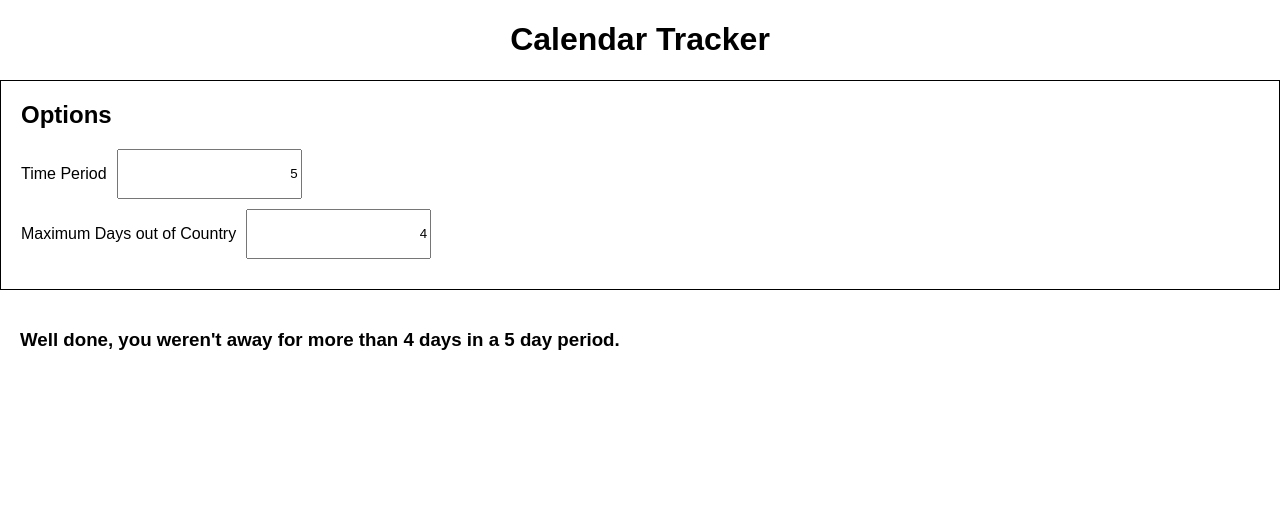
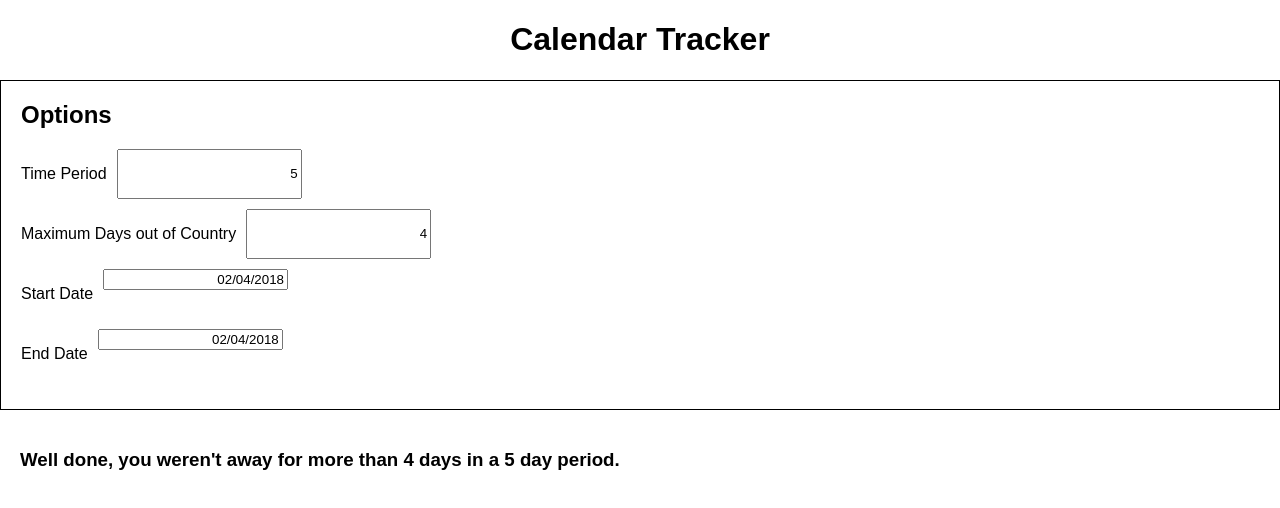
Before and after one commit to matt2112/calendar-tracker-web, a React (Create React App) app: page / in a window 1280 px wide. Shown: the top 508 px of the page. Built offline with nearby package versions, Linux system fonts and the light colour scheme.

Commit message:
add start and end date options

```diff
--- a/package.json
+++ b/package.json
@@ -3,7 +3,9 @@
   "version": "0.1.0",
   "private": true,
   "dependencies": {
+    "moment": "^2.20.1",
     "react": "^16.2.0",
+    "react-datepicker": "^1.1.0",
     "react-dom": "^16.2.0",
     "react-scripts": "1.1.0"
   },
--- a/src/App.js
+++ b/src/App.js
@@ -1,4 +1,5 @@
 import React, { Component } from "react";
+import moment from "moment";
 
 import "./App.css";
 import Options from "./components/Options";
@@ -11,15 +12,24 @@ class App extends Component {
     awayOverMax: false,
     data,
     maxDays: 4,
-    timePeriod: 5
+    timePeriod: 5,
+    startDate: moment(),
+    endDate: moment()
   };
 
   changeOptionValue = (name, value) => {
     console.log(value);
-    const parsedVal = value === "" ? 0 : parseInt(value, 10);
+    let formattedValue;
+    if (name === "maxDays" || name === "timePeriod") {
+      formattedValue = value === "" ? 0 : parseInt(value, 10);
+    } else {
+      // Otherwise is a date.
+      formattedValue = value;
+    }
+
     this.setState(
       () => ({
-        [name]: parsedVal
+        [name]: formattedValue
       }),
       () => {
         this.calculateResult();
@@ -29,8 +39,8 @@ class App extends Component {
 
   calculateResult = () => {
     const awayOverMax = checkDates(
-      new Date("2017-11-17"),
-      new Date(),
+      this.state.startDate,
+      this.state.endDate,
       data,
       this.state.timePeriod,
       this.state.maxDays
@@ -49,7 +59,9 @@ class App extends Component {
       <div className="App">
         <h1 className="title">Calendar Tracker</h1>
         <Options
+          endDate={this.state.endDate}
           maxDays={this.state.maxDays}
+          startDate={this.state.startDate}
           timePeriod={this.state.timePeriod}
           onOptionChange={this.changeOptionValue}
         />
--- a/src/components/Options.js
+++ b/src/components/Options.js
@@ -1,5 +1,7 @@
 import React from "react";
 import PropTypes from "prop-types";
+import DatePicker from "react-datepicker";
+import "react-datepicker/dist/react-datepicker.css";
 
 const Options = props => {
   return (
@@ -19,6 +21,20 @@ const Options = props => {
           onChange={e => props.onOptionChange("maxDays", e.target.value)}
         />
       </div>
+      <div className="option">
+        <p>Start Date</p>
+        <DatePicker
+          selected={props.startDate}
+          onChange={date => props.onOptionChange("startDate", date)}
+        />
+      </div>
+      <div className="option">
+        <p>End Date</p>
+        <DatePicker
+          selected={props.endDate}
+          onChange={date => props.onOptionChange("endDate", date)}
+        />
+      </div>
     </div>
   );
 };
```
Also changed, not shown: 1 other file (tests, documents, lock files or other folders).
